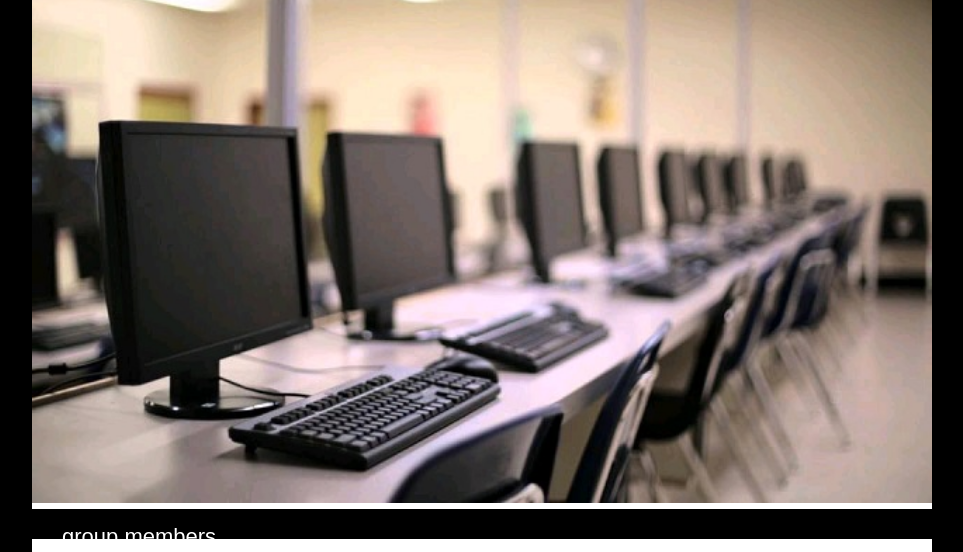
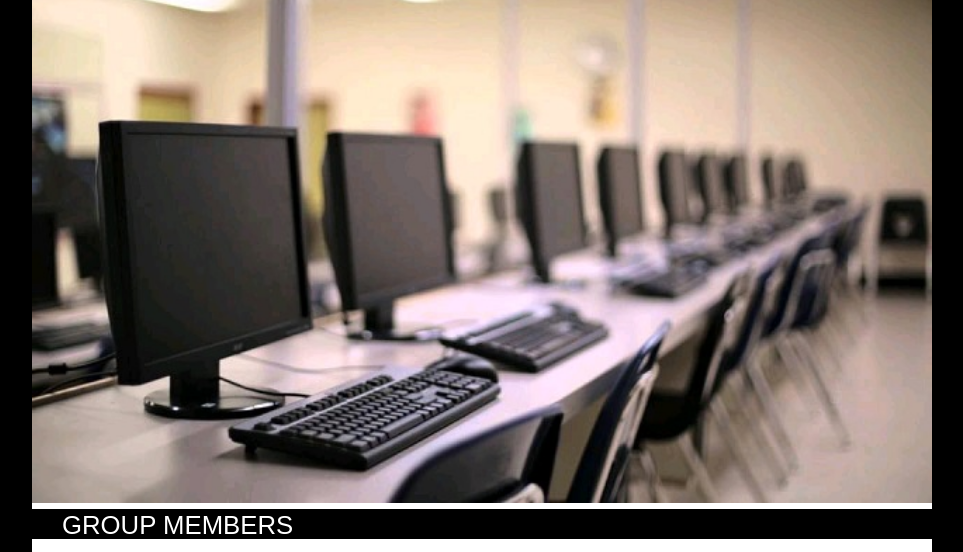
Before and after one commit to sameinstein/mzee-2, a plain HTML site: page index.html in a window 1280 px wide. Shown: the part 357-909 px from the top of the page, without its empty margins (158-1121 px from the left). Drawn offline with Linux system fonts and the light colour scheme.

Commit message:
Update index.html

```diff
--- a/index.html
+++ b/index.html
@@ -39,7 +39,7 @@
 	<div id="page-bgtop">
 		<div id="content">
 			<div class="post">
-				<p class="meta"><span class="date"></span>Group Members</p>
+				<h3 class="meta" style="color: WHITE; text-transform: uppercase;"><span class="date"></span>Group Members</h3>
 
 				<div class="entry">
 					<form>
```
